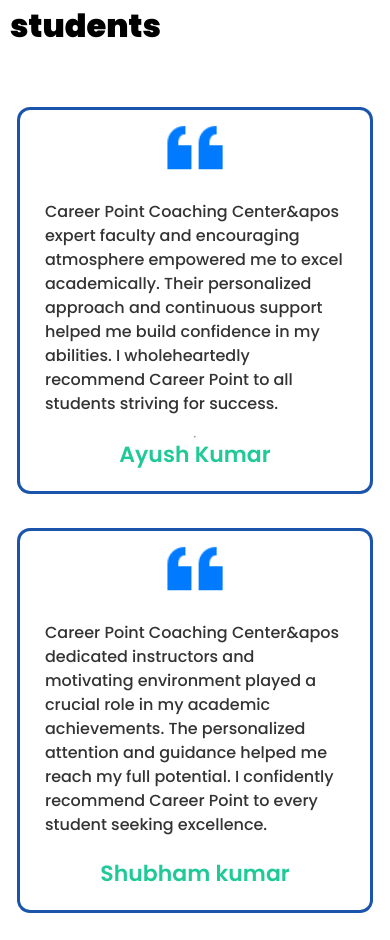
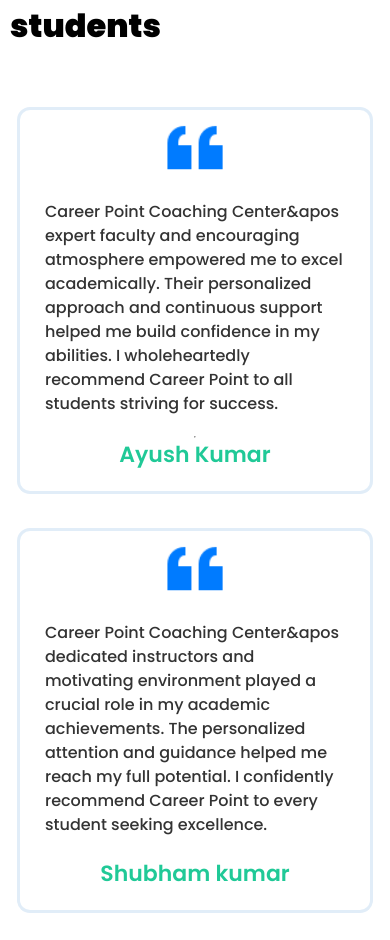
Before and after one commit to CoderAyushX/cpscholarship, a Next.js app: page / in a window 390 px wide. Shown: the part 5279-6219 px from the top of the page. Built offline with nearby package versions, Linux system fonts and the light colour scheme.

Commit message:
responsive

```diff
--- a/src/app/style/home.module.css
+++ b/src/app/style/home.module.css
@@ -122,7 +122,7 @@
   background: #fff;
   border-radius: 10px;
   margin: 20px 10px;
-  box-shadow: var(--primary-color) 0px 0px 0px 3px;
+  box-shadow: #e1edf8 0px 0px 0px 3px;
 }
 .other_says_box_details {
   font-size: 16px;
```
